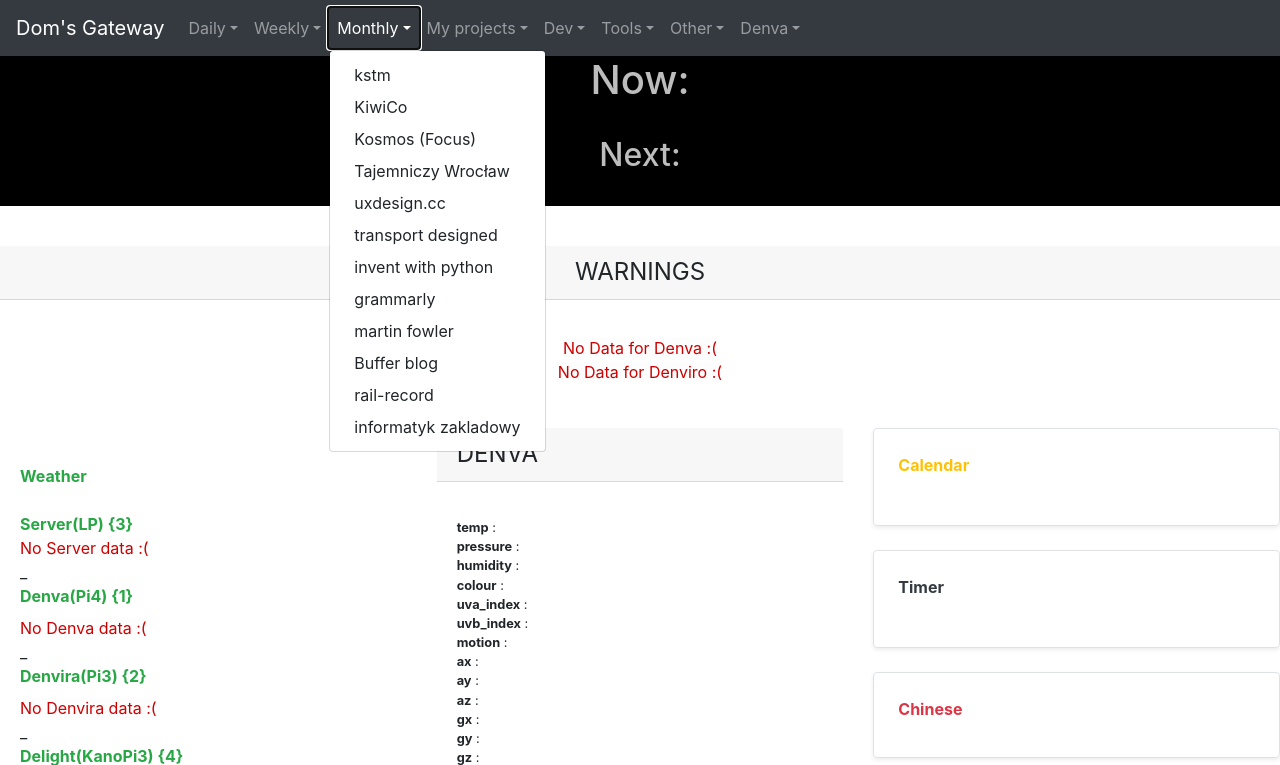
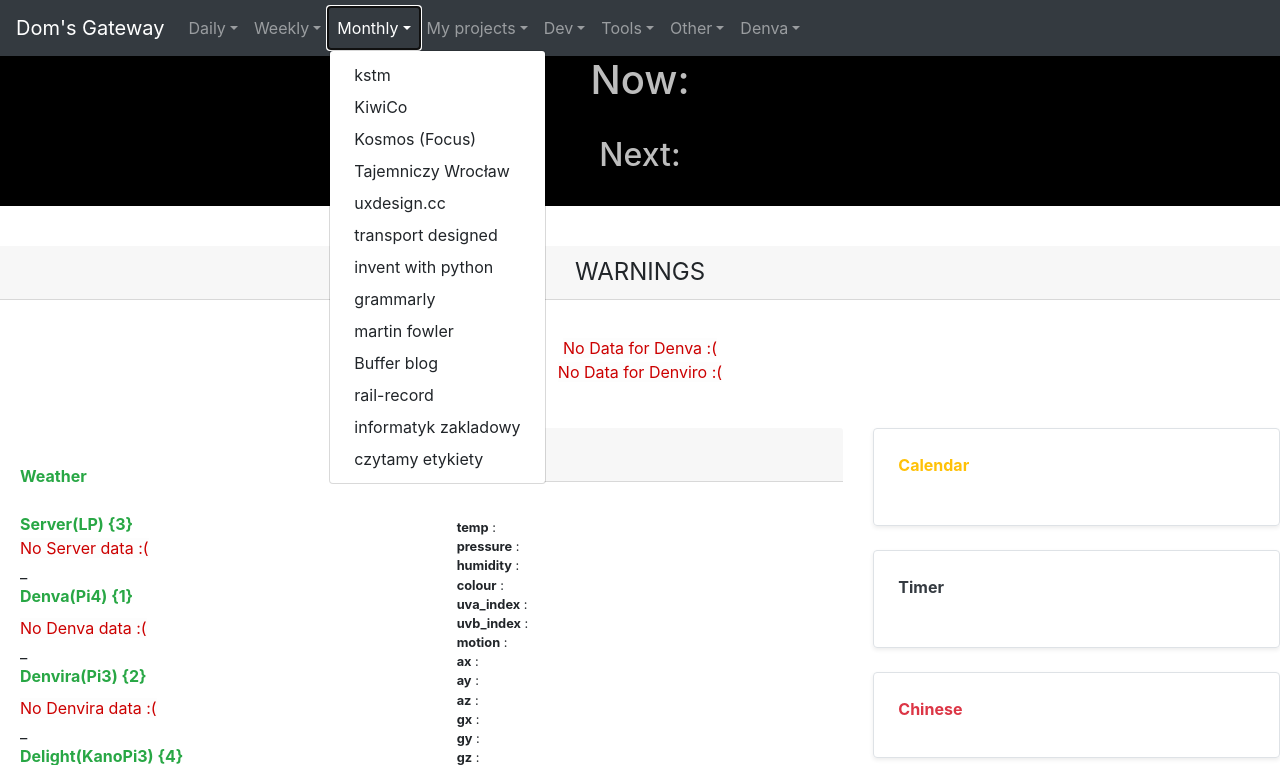
Before and after one commit to pastorcmentarny/denva, a Flask app: template src/templates/hq.html in a window 1280 px wide, after a click on "Monthly". Shown: the top 765 px of the page. Run offline with Flask 2, Linux system fonts and the light colour scheme; the template is opened without the code that fills it, so the values that code supplies are empty; parts of the project's set-up code (start-up, migrations or seed data) failed here and were passed over.

Commit message:
add czytamy etykiety to monthly

```diff
--- a/src/templates/hq.html
+++ b/src/templates/hq.html
@@ -110,6 +110,7 @@
                     <a href="https://buffer.com/resources/open/" class="dropdown-item">Buffer blog</a>
                     <a href="https://rail-record.co.uk/" class="dropdown-item">rail-record</a>
                     <a href="https://informatykzakladowy.pl/" class="dropdown-item">informatyk zakladowy</a>
+                    <a href="https://czytamyetykiety.pl/blog/" class="dropdown-item">czytamy etykiety</a>
                 </div>
             </li>
             <li class="nav-item dropdown">
```
